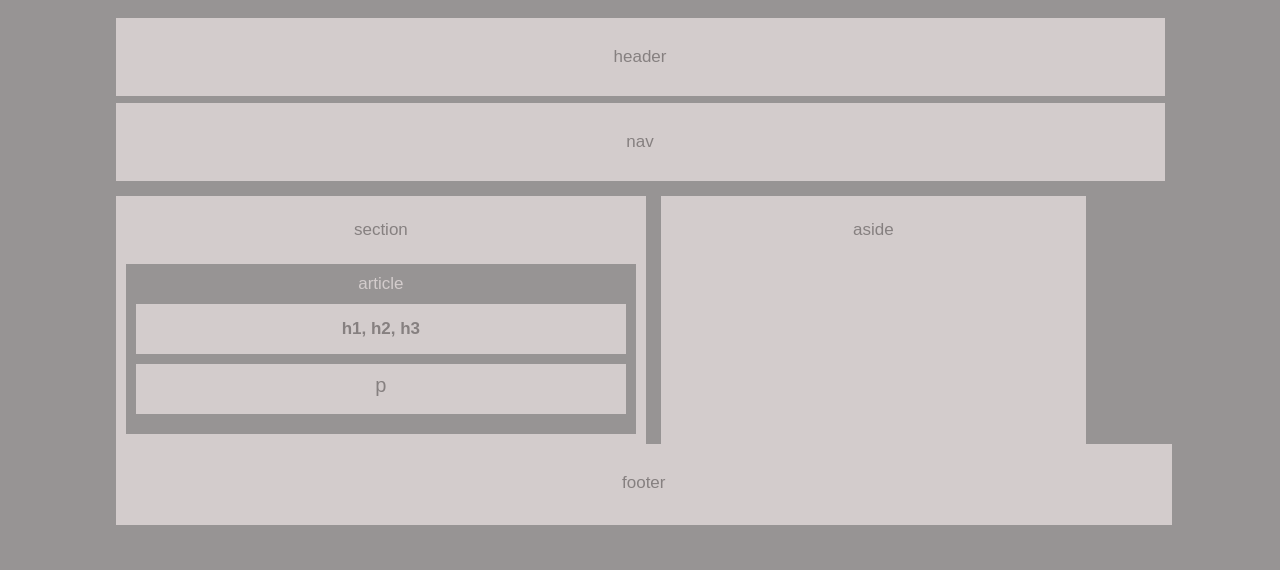
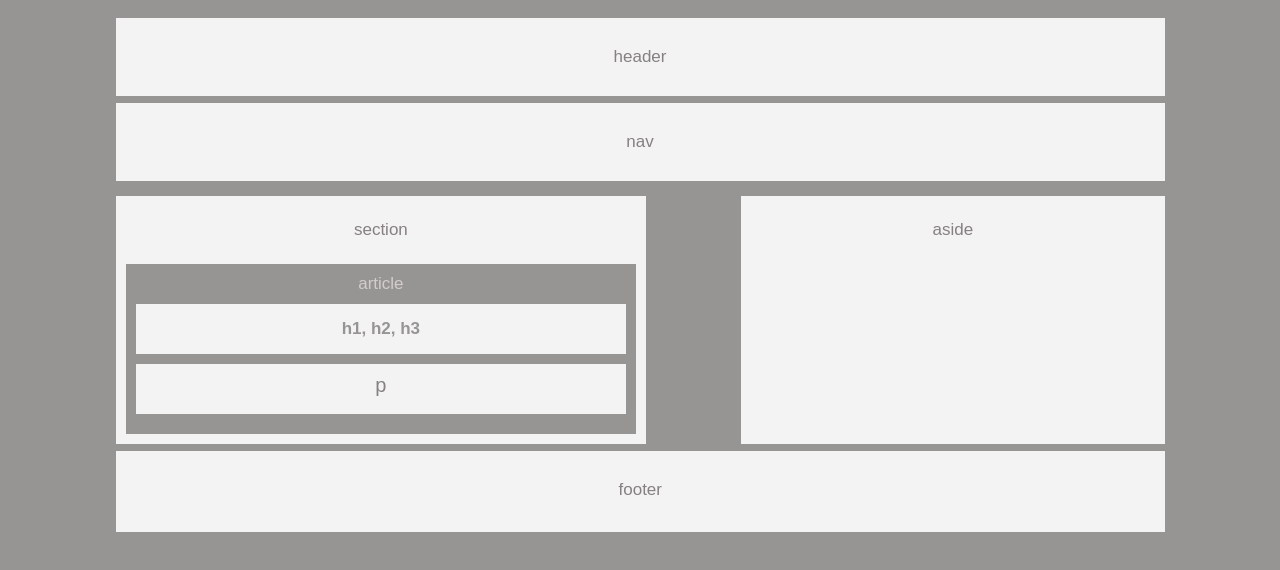
Before and after one commit to jeroalva/HW-Wireframe, a plain HTML site: page index.html in a window 1280 px wide. Drawn offline with Linux system fonts and the light colour scheme.

Commit message:
Corregi el color claro a un color mas blanco metiendo una clase en el stylesheet y corregi el margen del aside para bajar y separar el footer y ajuste el ancho del aside agregandole un margen de 7px del lado derecho para emparejarlo con el resto de los elementos

```diff
--- a/index.html
+++ b/index.html
@@ -3,29 +3,29 @@
     <link rel="stylesheet" href="style.css">
     <html lang="en">
 </head>
-<body>
-    <header>
+<body class="colorgrisobscuro">
+    <header class="colorgrisclaro">
         header
     </header>
-    <nav>
+    <nav class="colorgrisclaro">
         nav
     </nav>
-    <section>
+    <section class="colorgrisclaro">
         section
-        <article>
+        <article class="colorgrisobscuro">
             article
-            <div>
+            <div class="colorgrisclaro">
                 <strong>h1, h2, h3</strong>
             </div>
-            <p>
+            <p class="colorgrisclaro">
                 p
             </p>
         </article>
     </section>
-    <aside>
+    <aside class="colorgrisclaro">
         aside
     </aside>
-    <footer>
+    <footer class="colorgrisclaro">
         footer
     </footer>
 </body>
--- a/style.css
+++ b/style.css
@@ -1,5 +1,4 @@
 body{
-    background-color: rgb(151, 148, 148);
     padding: 2px 100px 70px 100px;
     height: 75px;
     font-size: 17px;
@@ -8,18 +7,15 @@ body{
     font-family: sans-serif;
 }
 header{
-    background-color: rgb(211, 204, 204);
     padding: 29px;
     margin: 7.5px;
 }
 nav{
-    background-color: rgb(211, 204, 204);
     padding: 29px;
     margin: 7.5px;
 }
 
 section{
-    background-color: rgb(211, 204, 204);
     width: 48%;
     float: left;
     margin: 7.5px 7.5px 0px 7.5px;
@@ -29,42 +25,45 @@ section{
 article{
     color: rgb(211,204,204);
     padding: 10px;
-    background-color: rgb(151, 148, 148);
     margin: 24px 0px 0px 0px;
     height: 150px;
 }
 
 div{
     font-size: 17px;
-    color: rgb(134,128,128);
-    background-color: rgb(211, 204, 204);
     height: 35px;
     margin-top: 10px;
     padding-top: 15px;
+    color: rgb(151, 148, 148);
 }
 
 p{
     font-size: 20px;
     color: rgb(134,128,128);
-    background-color: rgb(211, 204, 204);
     height: 40px;
     margin-top: 10px;
     padding-top: 10px;
 }
 aside{
-    background-color: rgb(211, 204, 204);
     width: 38%;
-    float: left;
-    margin: 7.5px 7px 0px 7.5px;
+    float: right;
+    margin: 7.5px 7px 7px 7.5px;
     padding: 24px 10px 10px 10px;
     height: 214px;
 }
 
 footer{
-    background-color: rgb(211, 204, 204);
-    margin: 7.5px 0px 0px 7.5px;
+    margin: 7.5px 7px 0px 7.5px;
     height: 52px;
     display: block;
     padding-top: 29px;
     clear:both;
 }
+
+.colorgrisclaro {
+    background-color: rgb(243, 243, 243);
+}
+
+.colorgrisobscuro {
+    background-color: rgb(151, 148, 148);
+}
```
